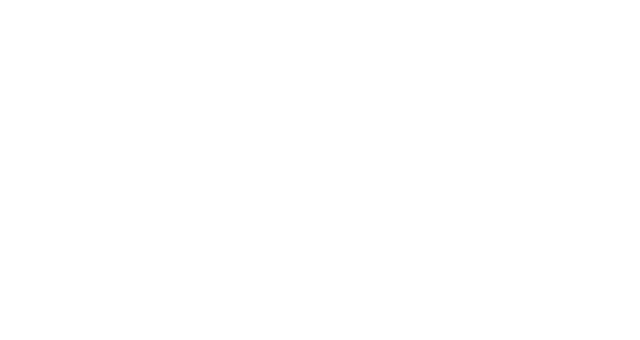
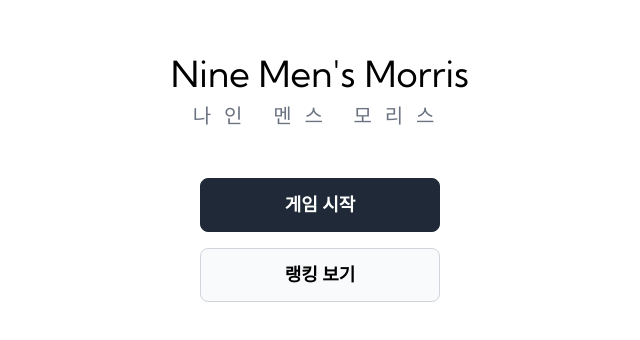
Before and after one commit to ldhbenecia/nine-mens-morris, a React (Vite) app in the folder web/: page / in a window 1280 px wide. Shown: the part 222-562 px from the top of the page, without its empty margins (320-960 px from the left). Built offline with nearby package versions, Linux system fonts and the light colour scheme; a web font is replaced by a local one.

Commit message:
💄 메인 페이지 레이아웃 작성

```diff
--- a/web/src/main.tsx
+++ b/web/src/main.tsx
@@ -1,12 +1,13 @@
 import React from 'react';
 import ReactDOM from 'react-dom/client';
 import { createBrowserRouter, RouterProvider } from 'react-router-dom';
-import './styles/index.css';
+import '~/styles/index.css';
+import { Home } from '~/pages/Home';
 
 const router = createBrowserRouter([
   {
     path: '/',
-    element: <div></div>,
+    element: <Home />,
   },
 ]);
 
--- /dev/null
+++ b/web/src/pages/Home/index.tsx
@@ -0,0 +1,19 @@
+import React from 'react';
+import { Button } from './../../components/Button';
+
+export function Home() {
+  return (
+    <main className="flex h-full flex-col items-center justify-center gap-12">
+      <div className="flex flex-col items-center gap-2">
+        <h1 className="font-title text-4xl">Nine Men&apos;s Morris</h1>
+        <h2 className="text-xl font-light tracking-[0.8rem] text-gray-500">
+          나인 멘스 모리스
+        </h2>
+      </div>
+      <div className="flex w-60 flex-col gap-4">
+        <Button text="게임 시작" onClick={() => {}} />
+        <Button theme="secondary" text="랭킹 보기" onClick={() => {}} />
+      </div>
+    </main>
+  );
+}
```
